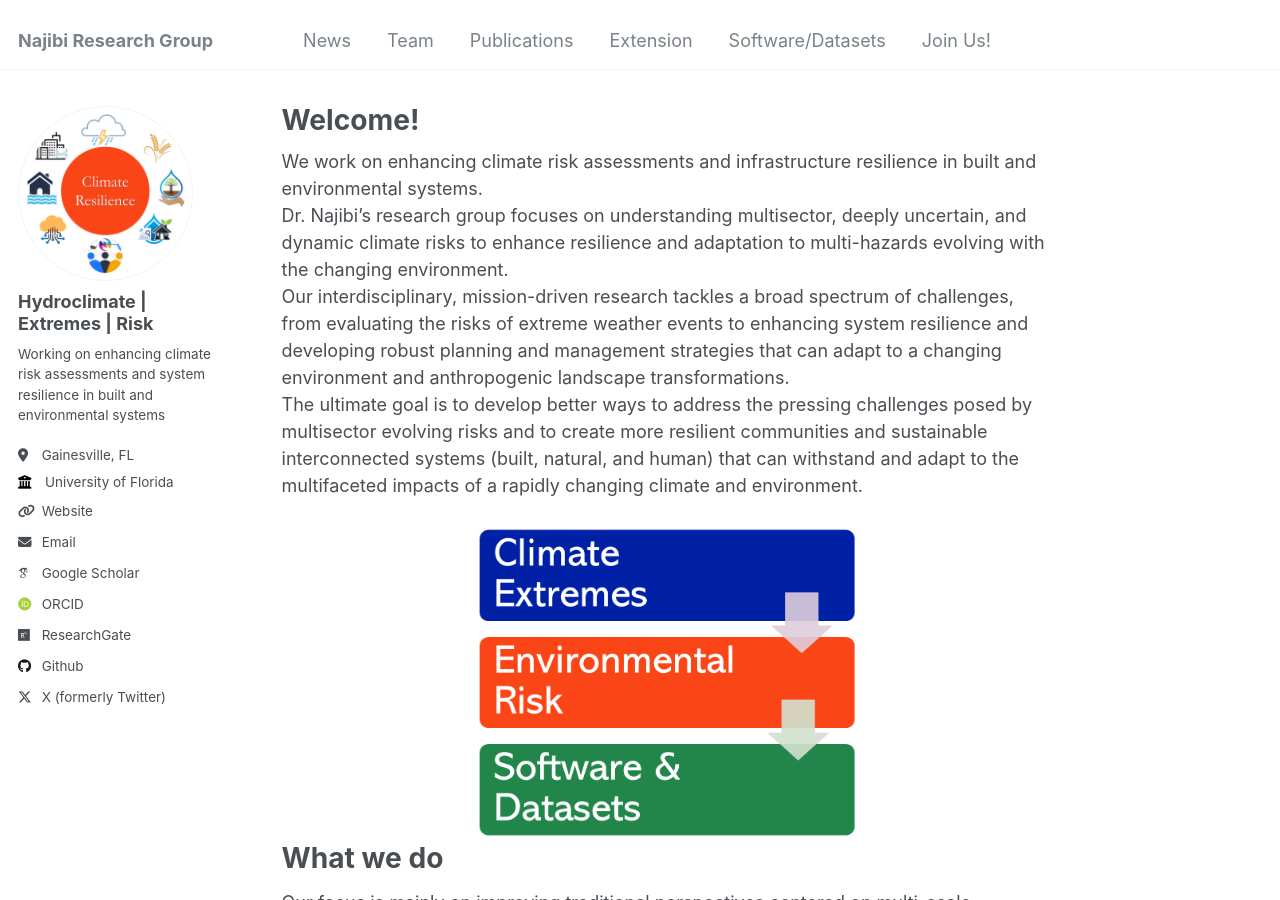
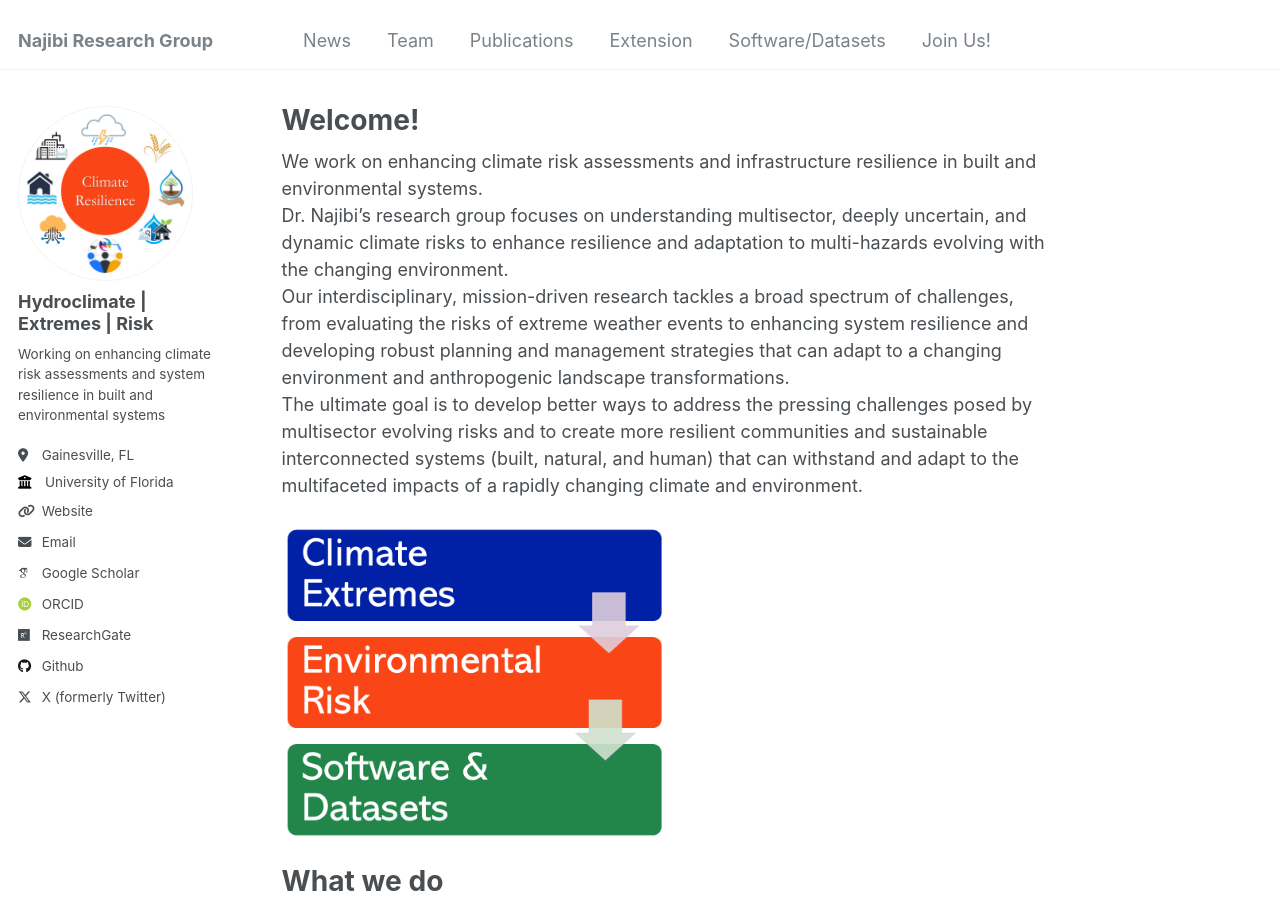
Before and after one commit to nassernajibi/lab, a Jekyll site: the page built from _pages/about.md, in a window 1280 px wide and 900 px high. Built offline with Jekyll 4.4.1, drawn with Linux system fonts in a browser that asks for light colours; some web fonts are replaced.

Commit message:
Updated about.md

```diff
--- a/_pages/about.md
+++ b/_pages/about.md
@@ -12,9 +12,7 @@ Dr. Najibi's research group focuses on understanding multisector, deeply uncerta
 Our interdisciplinary, mission-driven research tackles a broad spectrum of challenges, from evaluating the risks of extreme weather events to enhancing system resilience and developing robust planning and management strategies that can adapt to a changing environment and anthropogenic landscape transformations.<br/>
 The ultimate goal is to develop better ways to address the pressing challenges posed by multisector evolving risks and to create more resilient communities and sustainable interconnected systems (built, natural, and human) that can withstand and adapt to the multifaceted impacts of a rapidly changing climate and environment.
 
-<div style="text-align: center;">
-  <img src="images/lab_graphical_abstract_2.png" alt="Graphical Abstract" width="50%" />
-</div>
+<img src="images/lab_graphical_abstract_2.png" alt="Graphical Abstract" width="50%" />
 
 
 What we do
```
